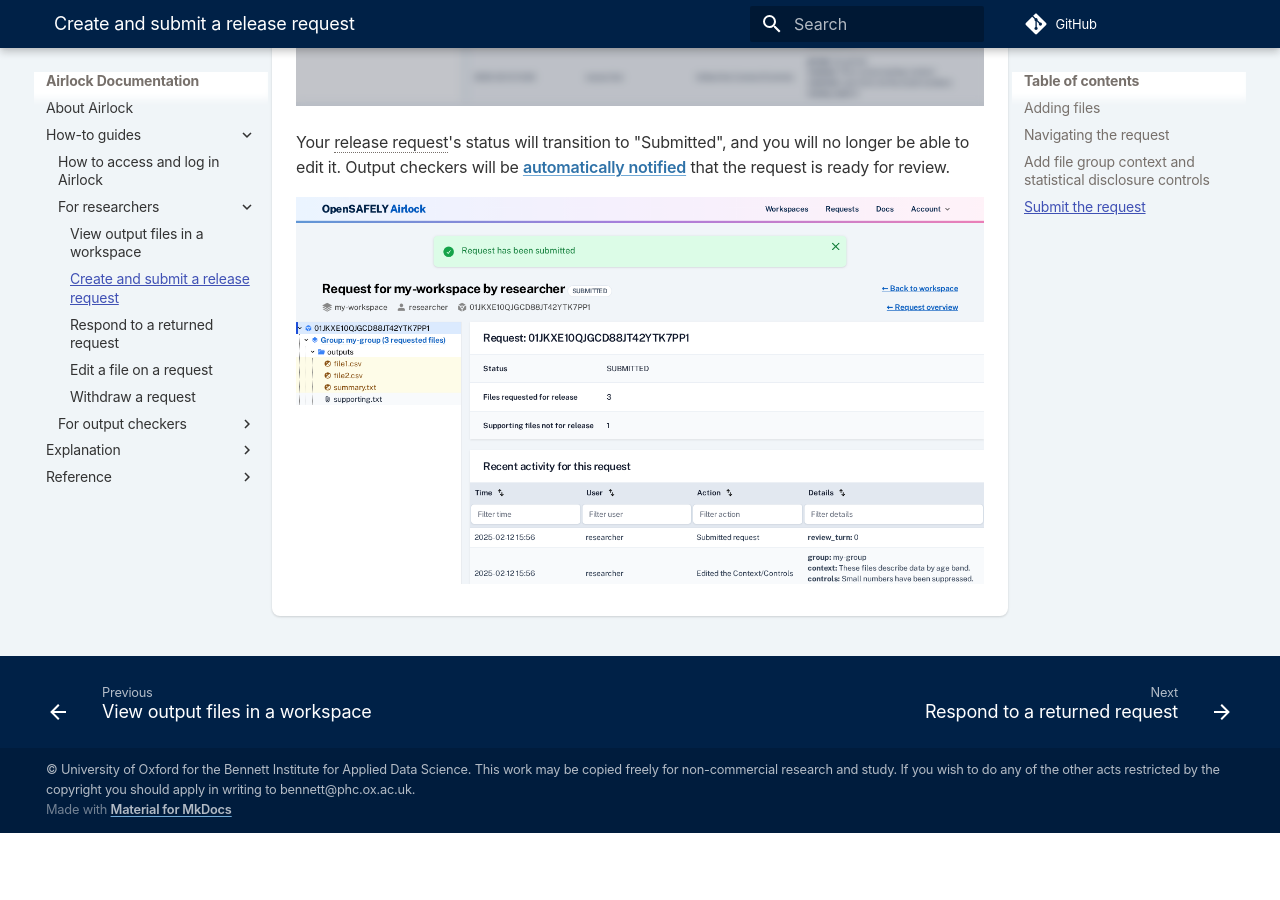
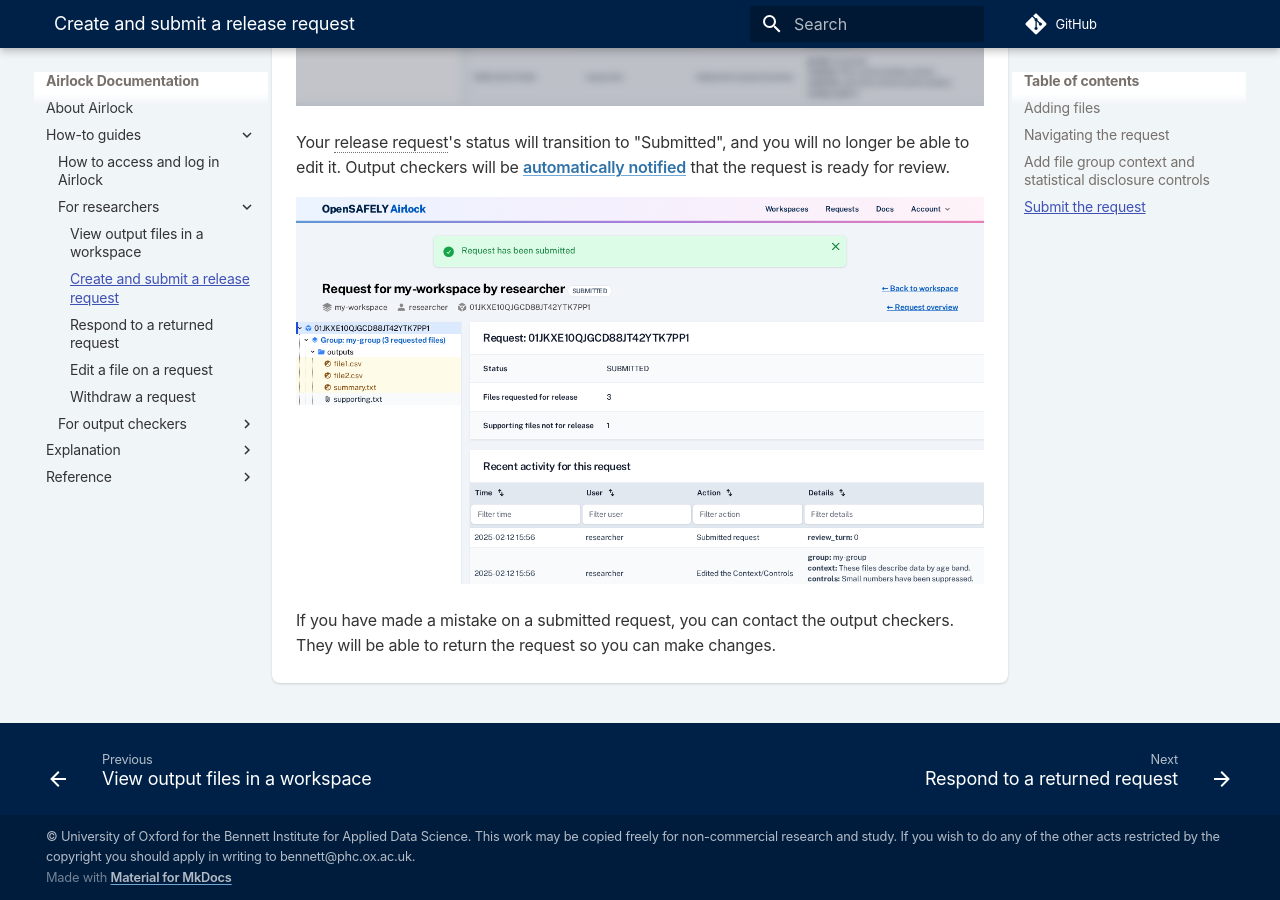
Before and after one commit to opensafely-core/airlock, an MkDocs documentation site: the page built from docs/how-tos/create-and-submit-a-release-request.md, in a window 1280 px wide and 900 px high, scrolled down 3287 px. Built offline with MkDocs 1.6.1 and Material for MkDocs 9.7.7, drawn with Linux system fonts in a browser that asks for light colours; comment, search, counter and statistics services are not loaded; before the commit the page ends 4120 px from its top, so only the background shows below that.

Commit message:
Add guidance for correcting submitted release requests

```diff
--- a/docs/how-tos/create-and-submit-a-release-request.md
+++ b/docs/how-tos/create-and-submit-a-release-request.md
@@ -71,3 +71,5 @@ Your release request's status will transition to "Submitted", and you will no lo
 able to edit it. Output checkers will be [automatically notified](../explanation/notifications.md) that the request is ready for review.
 
 ![Submitted request](../screenshots/submitted_request.png)
+
+If you have made a mistake on a submitted request, you can contact the output checkers. They will be able to return the request so you can make changes.
```
